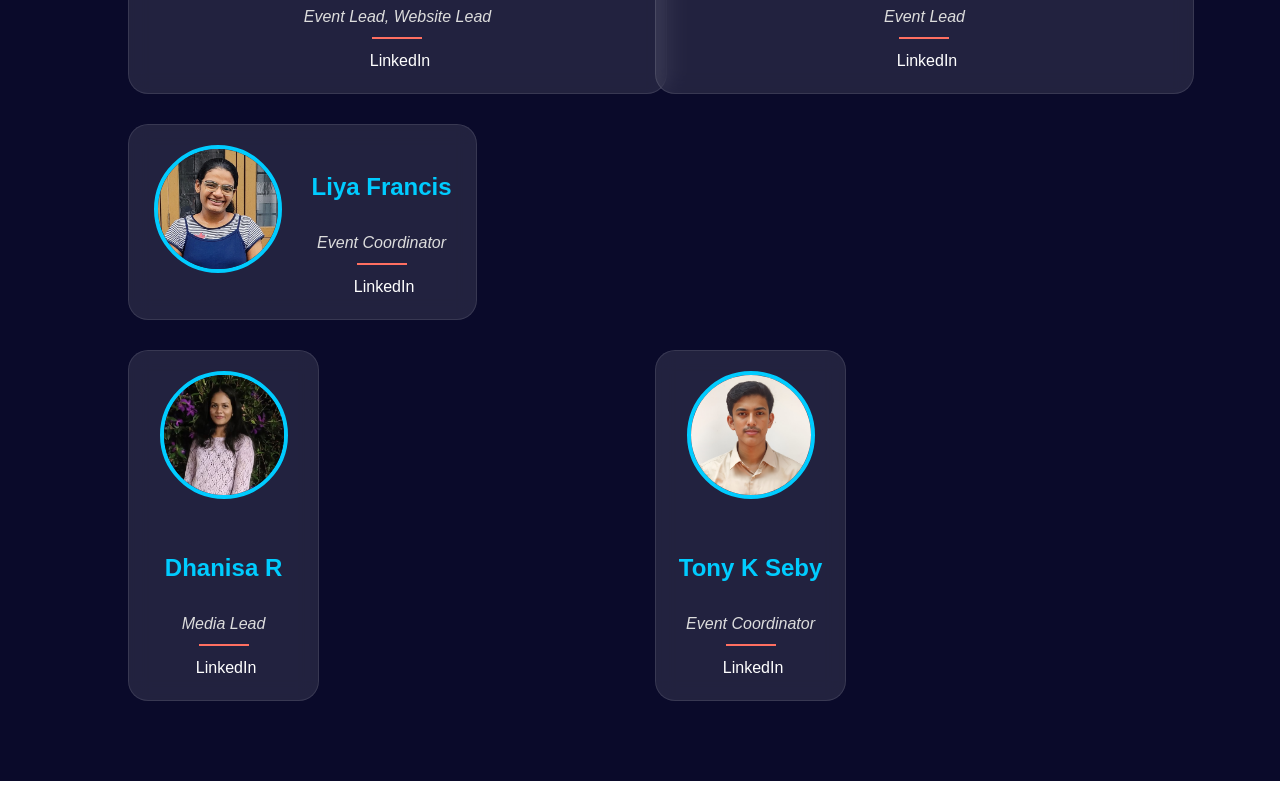
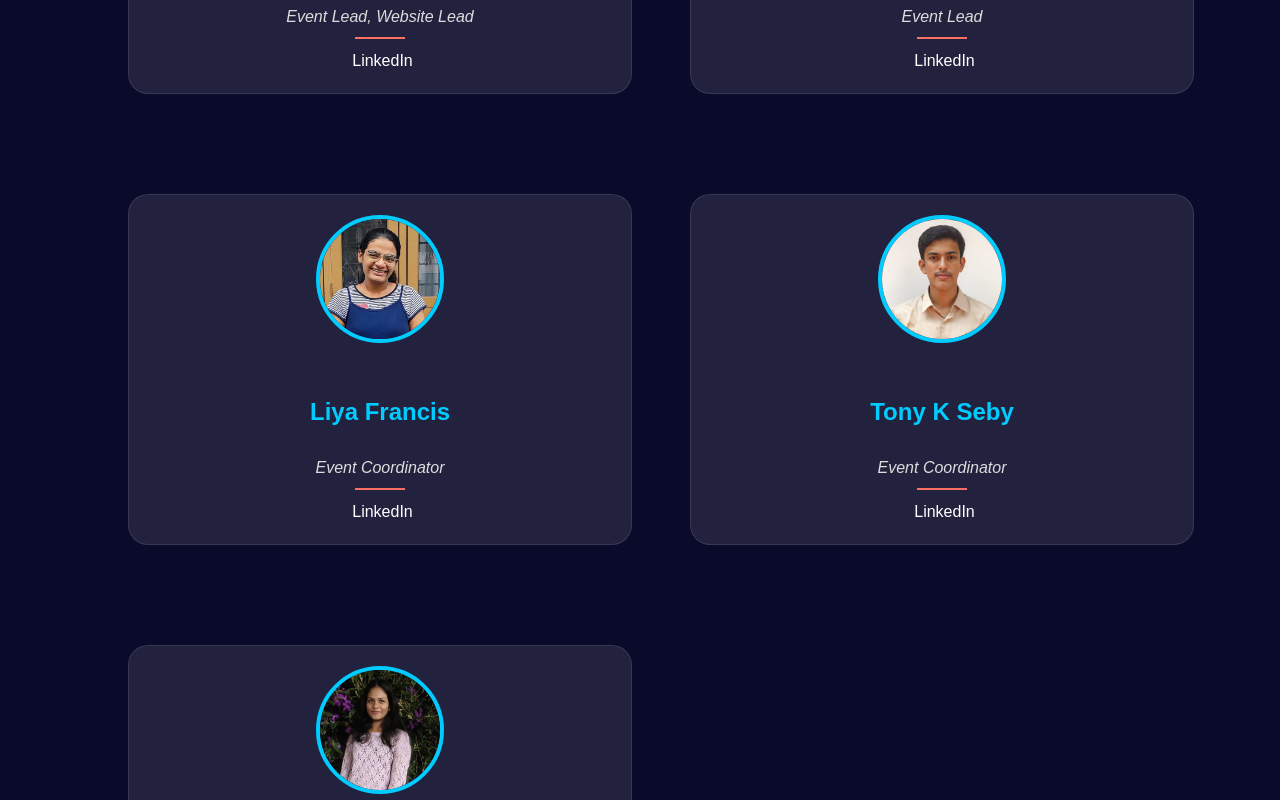
Before and after one commit to lekshmiiyyer/DesignQuest, a React (Vite) app: page / in a window 1280 px wide. Shown: the part 6620-7420 px from the top of the page. Built offline with nearby package versions, Linux system fonts and the light colour scheme.

Commit message:
containers alignment

```diff
--- a/src/App.css
+++ b/src/App.css
@@ -645,30 +645,39 @@ body {
 
 .contact-container {
   display: grid;
-  grid-template-columns: repeat(2, 1fr); /* First row: 2 columns */
-  gap: 30px;
+  grid-template-columns: repeat(2, minmax(200px, 1fr)); /* Two equal columns */
+  gap: 100px; /* Increased space between cards */
   margin-top: 40px;
+  justify-content: center; /* Center align */
 }
 
-/* Create a new row for the next three cards */
-.contact-container .contact-card:nth-child(n+3) {
+/* Ensure first two coordinators are on the first row */
+.contact-container .contact-card:nth-child(1),
+.contact-container .contact-card:nth-child(2) {
   grid-column: span 1;
 }
 
-.contact-container .contact-card:nth-child(3) {
-  grid-column: 1 / -1; /* Forces new row */
-  display: flex;
-  justify-content: center;
-  gap: 30px;
-}
-
+/* Ensure remaining three coordinators are in the second row */
 .contact-container .contact-card:nth-child(3),
 .contact-container .contact-card:nth-child(4),
 .contact-container .contact-card:nth-child(5) {
-  width: 30%; /* Equal width for 3 cards in second row */
+  grid-column: span 1;
 }
 
-/* Ensure equal sizing for all cards */
+/* Proper spacing in full screen */
+@media (min-width: 1024px) {
+  .contact-container {
+    grid-template-columns: repeat(2, minmax(250px, 1fr));
+    justify-content: space-between; /* Ensures equal spacing between coordinators */
+  }
+
+  .contact-container .contact-card {
+    flex: 1;
+    min-width: 250px;
+  }
+}
+
+/* Ensure uniform styling */
 .contact-card {
   background: rgba(255, 255, 255, 0.1);
   border-radius: 20px;
@@ -677,7 +686,7 @@ body {
   transition: transform 0.3s ease, box-shadow 0.3s ease;
   overflow: hidden;
   position: relative;
-  backdrop-filter: blur(10px); /* Frosted glass effect */
+  backdrop-filter: blur(10px);
   border: 1px solid rgba(255, 255, 255, 0.1);
   width: 100%;
 }
@@ -688,7 +697,7 @@ body {
 }
 
 .contact-image {
-  width: 120px; /* Consistent size */
+  width: 120px;
   height: 120px;
   border-radius: 50%;
   object-fit: cover;
@@ -768,16 +777,17 @@ body {
   .contact-container .contact-card:nth-child(3),
   .contact-container .contact-card:nth-child(4),
   .contact-container .contact-card:nth-child(5) {
-    width: 100%; /* Full width on smaller screens */
+    grid-column: 1 / -1; /* Forces the card to be in a new row */
+    justify-self: center; /* Centers it horizontally */
   }
 }
+
 
 /* Import Font Awesome for icons */
 @import url("https://cdnjs.cloudflare.com/ajax/libs/font-awesome/5.15.4/css/all.min.css");
 
 /* Import Google Fonts */
 @import url("https://fonts.googleapis.com/css2?family=Poppins:wght@400;600&display=swap");
-
 /* Call-to-Action Section */
 .cta-section {
   padding: 80px 10%;
--- a/src/App.jsx
+++ b/src/App.jsx
@@ -427,7 +427,19 @@ function App() {
         </div>
       </div>
     </div>
-
+     {/* Coordinator 5 */}
+     <div className="contact-card">
+      <img src="/tony.jpg" alt="Tony K Seby" className="contact-image" />
+      <div className="contact-details">
+        <h3 className="contact-name">Tony K Seby</h3>
+        <p className="contact-role">Event Coordinator</p>
+        <div className="social-links">
+          <a href="https://www.linkedin.com/in/tonykseby/" target="_blank" rel="noopener noreferrer">
+            <i className="fab fa-linkedin"></i> LinkedIn
+          </a>
+        </div>
+      </div>
+    </div>
     {/* Coordinator 4 */}
     <div className="contact-card">
       <img src="/dhan.jpg" alt="Dhanisa R" className="contact-image" />
@@ -442,19 +454,7 @@ function App() {
       </div>
     </div>
 
-    {/* Coordinator 5 */}
-    <div className="contact-card">
-      <img src="/tony.jpg" alt="Tony K Seby" className="contact-image" />
-      <div className="contact-details">
-        <h3 className="contact-name">Tony K Seby</h3>
-        <p className="contact-role">Event Coordinator</p>
-        <div className="social-links">
-          <a href="https://www.linkedin.com/in/tonykseby/" target="_blank" rel="noopener noreferrer">
-            <i className="fab fa-linkedin"></i> LinkedIn
-          </a>
-        </div>
-      </div>
-    </div>
+
   </div>
 </section>
 
```
